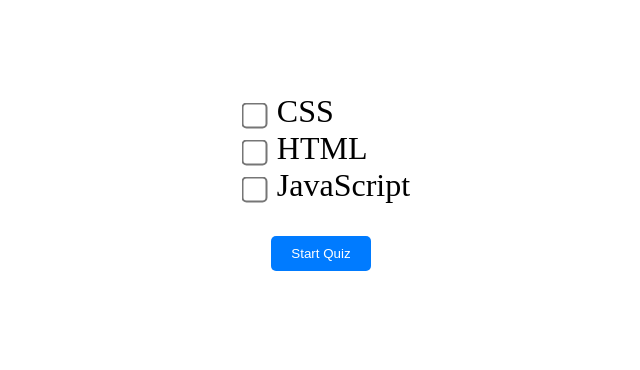
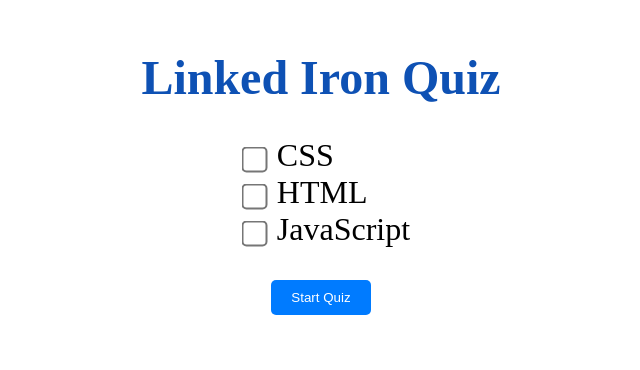
Before and after one commit to rbc33/linkedin-javascrpt-quiz, a plain HTML site: page index.html in a window 1280 px wide. Shown: the part 208-578 px from the top of the page, without its empty margins (319-959 px from the left). Drawn offline with nearby package versions, Linux system fonts and the light colour scheme.

Commit message:
added title

```diff
--- a/index.html
+++ b/index.html
@@ -8,6 +8,7 @@
 	</head>
 	<body>
 		<div class="central">
+      <h1 class="title" >Linked Iron Quiz</h1>
 			<ul class="topics"></ul>
 			<ul class="question"></ul>
 		</div>
--- a/scripts/index.js
+++ b/scripts/index.js
@@ -17,6 +17,7 @@ const quiz = new Quiz(questions, 300, 300)
 
 const ul = document.querySelector('.question')
 const topic = document.querySelector('.topics')
+const title = document.querySelector('.title')
 topic.style.display = 'block'
 ul.style.display = 'none'
 
@@ -24,12 +25,10 @@ const selectedTopics = new Set()
 
 const dialog = document.getElementById('favDialog')
 
-// Create start button
 const startButton = document.createElement('button')
 startButton.textContent = 'Start Quiz'
 startButton.classList.add('start-button')
 
-// Add start button after topics
 topic.after(startButton)
 
 const topics = ['CSS', 'HTML', 'JavaScript']
@@ -58,13 +57,9 @@ topics.forEach((t) => {
 })
 let answered = 0
 startButton.addEventListener('click', () => {
-	body.style.backgroundColor = 'rgb(14,81,180)'
-
 	if (selectedTopics.size > 0) {
-		// Filter questions by selected topics
 		quiz.filterAndShuffle(...selectedTopics)
 
-		// Render filtered questions
 		quiz.questions.forEach((question, i) => {
 			const li = document.createElement('li')
 
@@ -119,15 +114,17 @@ startButton.addEventListener('click', () => {
 			ul.appendChild(li)
 		})
 
-		// Toggle visibility
+		title.style.display = 'none'
 		topic.style.display = 'none'
 		ul.style.display = 'block'
 		startButton.style.display = 'none'
+		body.style.backgroundColor = 'rgb(14,81,180)'
 	}
 })
 const resetButton = document.querySelector('#reset')
 resetButton.addEventListener('click', () => {
 	answered = 0
+	title.style.display = 'block'
 	topic.style.display = 'block'
 	ul.style.display = 'none'
 	startButton.style.display = 'block'
--- a/styles/styles.css
+++ b/styles/styles.css
@@ -10,6 +10,12 @@ body {
 	justify-content: center;
 	align-items: center;
 	/* background-color: rgb(14, 81, 180); */
+}
+.title {
+	text-align: center;
+	margin-bottom: 2rem;
+	font-size: 3rem;
+	color: rgb(14, 81, 180);
 }
 
 .central {
```
